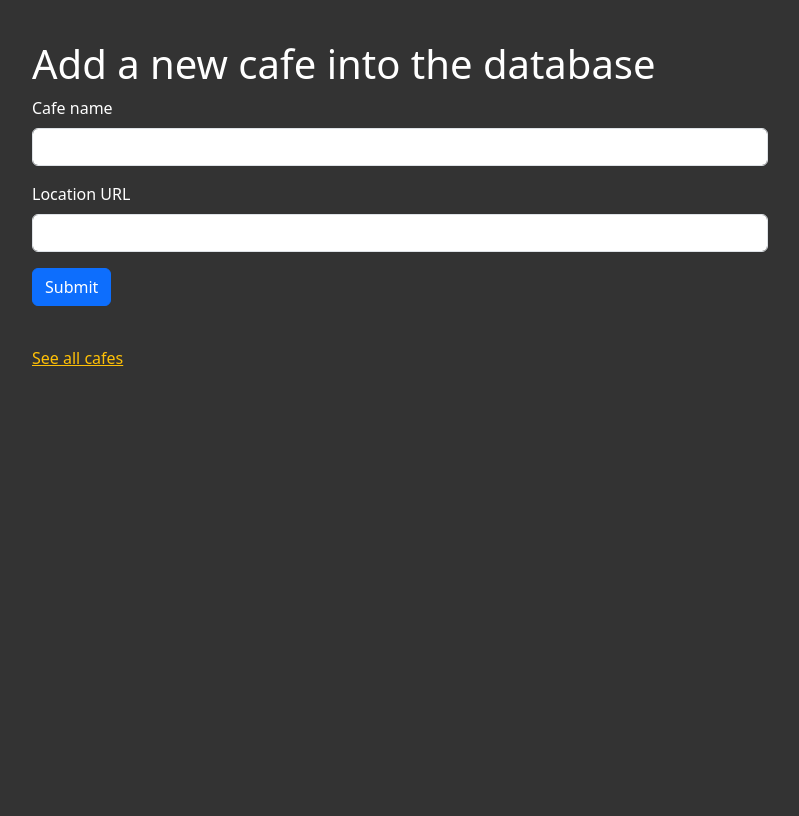
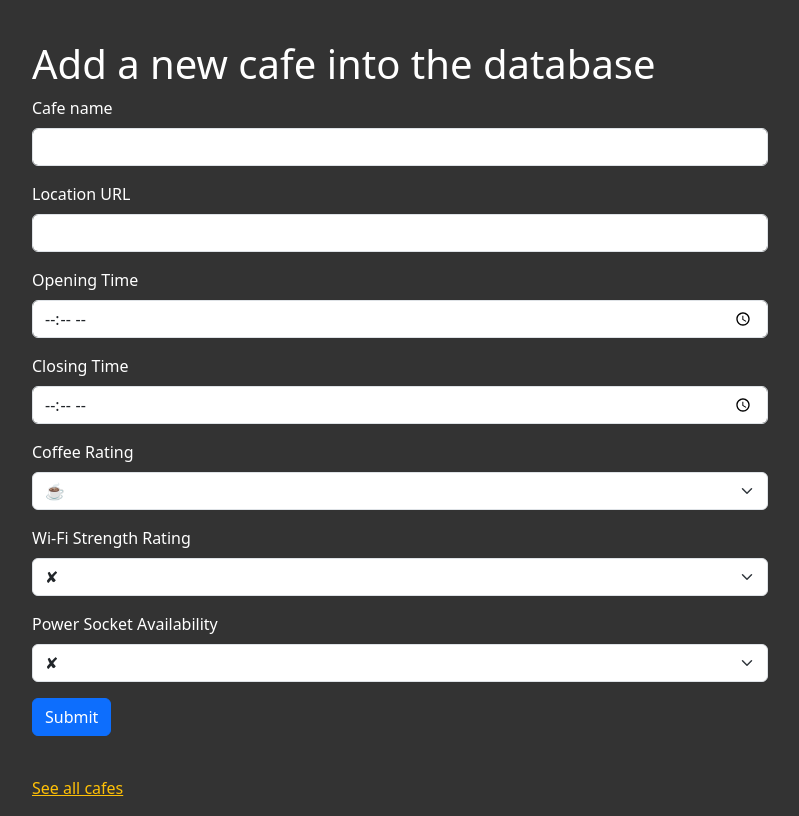
Before and after one commit to Damsith-LK/Web-Development-with-Python, a Flask app: page /add in a window 1280 px wide. Shown: the whole page, without its empty margins (50-849 px from the left). Before the commit the page ends 366 px from the top, so only its background shows below. Run offline with Flask 3, Linux system fonts and the light colour scheme; some libraries are stand-ins or nearby versions.

Commit message:
Create and complete the cafe-adding form
Next step is, appending data from form to csv file if they are valid

```diff
--- a/Coffee-and-WiFi/main.py
+++ b/Coffee-and-WiFi/main.py
@@ -3,8 +3,8 @@
 from flask import Flask, render_template
 from flask_bootstrap import Bootstrap5
 from flask_wtf import FlaskForm
-from wtforms import StringField, SubmitField
-from wtforms.validators import DataRequired, URL
+from wtforms import StringField, SubmitField, URLField, TimeField, SelectField
+from wtforms.validators import DataRequired, URL, NoneOf
 import csv
 
 app = Flask(__name__)
@@ -14,7 +14,15 @@ Bootstrap5(app)
 
 class CafeForm(FlaskForm):
     cafe = StringField('Cafe name', validators=[DataRequired()])
-    loc_url = StringField('Location URL', validators=[DataRequired(), URL()])
+    loc_url = URLField('Location URL', validators=[DataRequired(), URL(), NoneOf(values="goo.gl")])
+    open_time = TimeField('Opening Time')  # Time fields doesn't allow inputs that are not time values so validators are unnecessary here
+    closing_time = TimeField('Closing Time')
+    coffee_rating = SelectField('Coffee Rating',
+                                choices=['☕', '☕☕', '☕☕☕', '☕☕☕☕', '☕☕☕☕☕'], validators=[DataRequired()])
+    wifi_rating = SelectField('Wi-Fi Strength Rating',
+                              choices=['✘', '💪', '💪💪', '💪💪💪', '💪💪💪💪', '💪💪💪💪💪'], validators=[DataRequired()])
+    power_rating = SelectField('Power Socket Availability',
+                               choices=['✘', '🔌', '🔌🔌', '🔌🔌🔌', '🔌🔌🔌🔌', '🔌🔌🔌🔌🔌'], validators=[DataRequired()])
     submit = SubmitField('Submit')
 
 # Exercise:
@@ -32,14 +40,11 @@ def home():
     return render_template("index.html")
 
 
-@app.route('/add')
+@app.route('/add', methods=["POST", "GET"])
 def add_cafe():
     form = CafeForm()
     if form.validate_on_submit():
         print("True")
-    # Exercise:
-    # Make the form write a new row into cafe-data.csv
-    # with   if form.validate_on_submit()
     return render_template('add.html', form=form)
 
 
--- a/Coffee-and-WiFi/templates/add.html
+++ b/Coffee-and-WiFi/templates/add.html
@@ -1,3 +1,5 @@
+<!--This is the html file containing the form, which is used to input data about new cafes-->
+
 {% extends 'base.html' %}
 {% from 'bootstrap5/form.html' import render_form %}
 {% block title %}Add A New Cafe{% endblock %}
```
